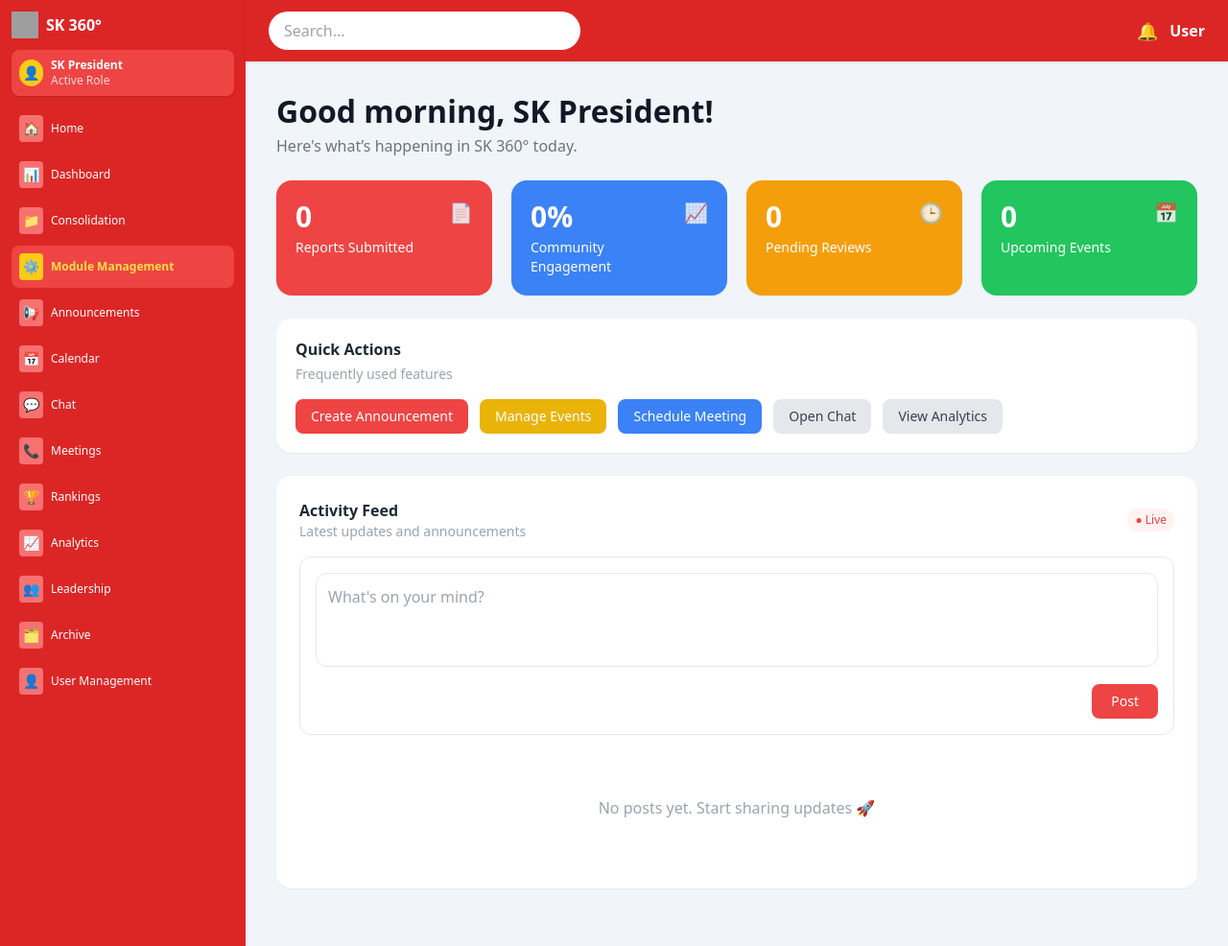
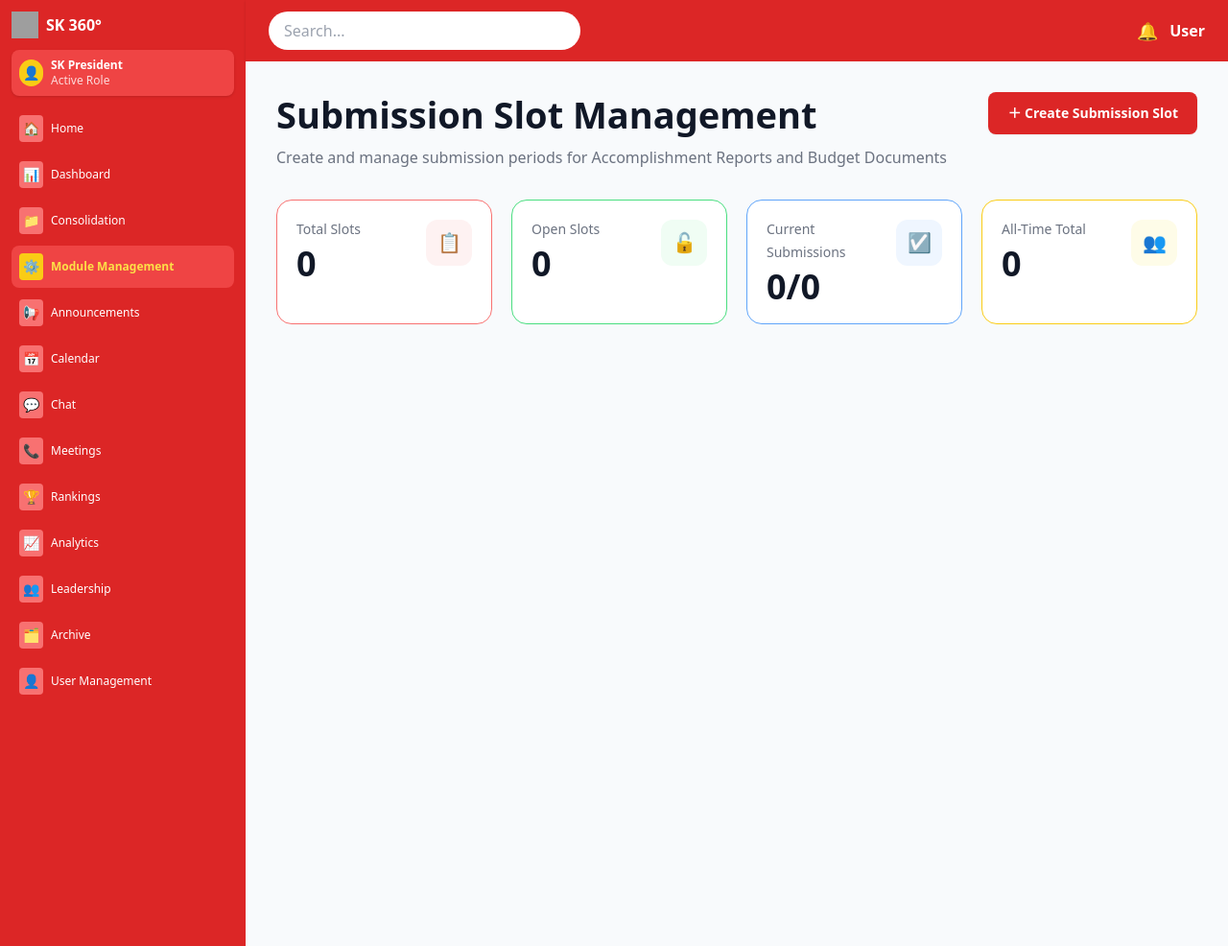
Before and after one commit to Teng05/SK360, a PHP site: page /sk_president/module.php in a window 1280 px wide. Shown: the whole page at 96% size. Run offline with PHP 8.4, Linux system fonts and the light colour scheme; the visitor is signed in with stand-in values (Sample User, id 1); some libraries are stand-ins or nearby versions; grey boxes are pictures that could not be loaded.

Commit message:
fixed module

```diff
--- a/sk_president/module.php
+++ b/sk_president/module.php
@@ -130,112 +130,183 @@ if (!isset($_SESSION['user_id']) || $_SESSION['role'] !== 'sk_president') {
 
         </div>
 
-        <!-- CONTENT -->
-        <main class="flex-1 overflow-y-auto p-8">
+               <!-- CONTENT -->
+        <main class="flex-1 overflow-y-auto p-8 bg-[#f8fafc]">
 
-            <!-- GREETING -->
-            <div class="mb-6">
-                <h2 class="text-[32px] font-bold text-gray-900 leading-tight">Good morning, SK President!</h2>
-                <p class="text-gray-500 mt-1">Here's what’s happening in SK 360° today.</p>
+            <!-- HEADER -->
+            <div class="flex items-start justify-between mb-8">
+                <div>
+                    <h2 class="text-[38px] font-bold text-gray-900 leading-tight">
+                        Submission Slot Management
+                    </h2>
+                    <p class="text-gray-500 mt-2 text-base">
+                        Create and manage submission periods for Accomplishment Reports and Budget Documents
+                    </p>
+                </div>
+
+                <button id="openModalBtn" class="bg-red-600 hover:bg-red-700 text-white px-5 py-3 rounded-lg text-sm font-semibold shadow-sm">
+                       ＋ Create Submission Slot </button>
             </div>
 
-            <!-- CARDS -->
-            <div class="grid grid-cols-4 gap-5 mb-6">
+                <!-- CREATE SUBMISSION SLOT MODAL -->
+    <div id="submissionModal" class="fixed inset-0 bg-black/40 hidden items-center justify-center z-50 px-4">
+        <div class="bg-white w-full max-w-3xl rounded-[24px] border-2 border-blue-500 shadow-2xl p-8 relative">
 
-                <div class="bg-[#ef4444] text-white p-5 rounded-2xl shadow-sm">
-                    <div class="flex justify-between items-start">
-                        <div>
-                            <h3 class="text-3xl font-bold">0</h3>
-                            <p class="text-sm mt-1">Reports Submitted</p>
-                        </div>
-                        <span class="text-xl opacity-80">📄</span>
+            <!-- CLOSE BUTTON -->
+            <button id="closeModalBtn"
+                class="absolute top-4 right-5 text-gray-500 hover:text-red-600 text-2xl font-bold">
+                &times;
+            </button>
+
+            <!-- MODAL HEADER -->
+            <h2 class="text-4xl font-bold text-gray-900 mb-2">
+                Create New Submission Slot
+            </h2>
+            <p class="text-gray-600 mb-8 text-base">
+                Set up a new submission period for SK officials to submit reports
+            </p>
+
+            <!-- FORM -->
+            <form action="" method="POST" class="space-y-6">
+
+                <!-- SUBMISSION TYPE -->
+                <div>
+                    <label class="block text-lg font-semibold text-gray-900 mb-2">
+                        Submission Type
+                    </label>
+                    <input type="text" name="submission_type"
+                        class="w-full h-14 px-4 rounded-xl border border-red-300 bg-red-50 focus:outline-none focus:ring-2 focus:ring-red-400"
+                        value="">
+                </div>
+
+                <!-- SUBMISSION TITLE -->
+                <div>
+                    <label class="block text-lg font-semibold text-gray-900 mb-2">
+                        Submission Title
+                    </label>
+                    <input type="text" name="submission_title"
+                        class="w-full h-14 px-4 rounded-xl border border-red-300 bg-red-50 focus:outline-none focus:ring-2 focus:ring-red-400"
+                        value="">
+                </div>
+
+                <!-- DESCRIPTION -->
+                <div>
+                    <label class="block text-lg font-semibold text-gray-900 mb-2">
+                        Description
+                    </label>
+                    <input type="text" name="description"
+                        class="w-full h-14 px-4 rounded-xl border border-red-300 bg-red-50 focus:outline-none focus:ring-2 focus:ring-red-400"
+                        value="">
+                </div>
+
+                <!-- DATES -->
+                <div class="grid grid-cols-1 md:grid-cols-2 gap-5">
+                    <div>
+                        <label class="block text-lg font-semibold text-gray-900 mb-2">
+                            Start Date
+                        </label>
+                        <input type="date" name="start_date"
+                            class="w-full h-14 px-4 rounded-xl border border-red-300 bg-red-50 focus:outline-none focus:ring-2 focus:ring-red-400">
+                    </div>
+
+                    <div>
+                        <label class="block text-lg font-semibold text-gray-900 mb-2">
+                            End Date
+                        </label>
+                        <input type="date" name="end_date"
+                            class="w-full h-14 px-4 rounded-xl border border-red-300 bg-red-50 focus:outline-none focus:ring-2 focus:ring-red-400">
                     </div>
                 </div>
 
-                <div class="bg-[#3b82f6] text-white p-5 rounded-2xl shadow-sm">
+                <!-- SUBMIT BUTTON -->
+                <button type="submit"
+                    class="w-full bg-red-600 hover:bg-red-700 text-white text-2xl font-bold py-4 rounded-2xl transition">
+                    Create Slot
+                </button>
+
+            </form>
+        </div>
+    </div>
+
+    <script>
+    const openModalBtn = document.getElementById('openModalBtn');
+    const closeModalBtn = document.getElementById('closeModalBtn');
+    const submissionModal = document.getElementById('submissionModal');
+
+    openModalBtn.addEventListener('click', () => {
+        submissionModal.classList.remove('hidden');
+        submissionModal.classList.add('flex');
+    });
+
+    closeModalBtn.addEventListener('click', () => {
+        submissionModal.classList.add('hidden');
+        submissionModal.classList.remove('flex');
+    });
+
+    submissionModal.addEventListener('click', (e) => {
+        if (e.target === submissionModal) {
+            submissionModal.classList.add('hidden');
+            submissionModal.classList.remove('flex');
+        }
+    });
+</script>
+
+            <!-- SUMMARY CARDS -->
+            <div class="grid grid-cols-1 md:grid-cols-2 xl:grid-cols-4 gap-5 mb-10">
+
+                <!-- CARD 1 -->
+                <div class="bg-white rounded-2xl border border-red-400 p-5">
                     <div class="flex justify-between items-start">
                         <div>
-                            <h3 class="text-3xl font-bold">0%</h3>
-                            <p class="text-sm mt-1">Community Engagement</p>
+                            <p class="text-sm text-gray-500 mb-2">Total Slots</p>
+                            <h3 class="text-4xl font-bold text-gray-900 leading-none">0</h3>
                         </div>
-                        <span class="text-xl opacity-80">📈</span>
+                        <div class="w-12 h-12 rounded-xl bg-red-50 flex items-center justify-center text-red-500 text-xl">
+                            📋
+                        </div>
                     </div>
                 </div>
 
-                <div class="bg-[#f59e0b] text-white p-5 rounded-2xl shadow-sm">
+                <!-- CARD 2 -->
+                <div class="bg-white rounded-2xl border border-green-400 p-5">
                     <div class="flex justify-between items-start">
                         <div>
-                            <h3 class="text-3xl font-bold">0</h3>
-                            <p class="text-sm mt-1">Pending Reviews</p>
+                            <p class="text-sm text-gray-500 mb-2">Open Slots</p>
+                            <h3 class="text-4xl font-bold text-gray-900 leading-none">0</h3>
                         </div>
-                        <span class="text-xl opacity-80">🕒</span>
+                        <div class="w-12 h-12 rounded-xl bg-green-50 flex items-center justify-center text-green-500 text-xl">
+                            🔓
+                        </div>
                     </div>
                 </div>
 
-                <div class="bg-[#22c55e] text-white p-5 rounded-2xl shadow-sm">
+                <!-- CARD 3 -->
+                <div class="bg-white rounded-2xl border border-blue-400 p-5">
                     <div class="flex justify-between items-start">
                         <div>
-                            <h3 class="text-3xl font-bold">0</h3>
-                            <p class="text-sm mt-1">Upcoming Events</p>
+                            <p class="text-sm text-gray-500 mb-1">Current</p>
+                            <p class="text-sm text-gray-500 mb-2">Submissions</p>
+                            <h3 class="text-4xl font-bold text-gray-900 leading-none">0/0</h3>
                         </div>
-                        <span class="text-xl opacity-80">📅</span>
-                    </div>
-                </div>
-            </div>
-
-            <!-- QUICK ACTIONS -->
-            <div class="bg-white rounded-2xl p-5 shadow-sm mb-6">
-                <h3 class="font-semibold text-gray-800 mb-1">Quick Actions</h3>
-                <p class="text-sm text-gray-400 mb-4">Frequently used features</p>
-
-                <div class="flex flex-wrap gap-3">
-                    <button class="bg-red-500 hover:bg-red-600 text-white px-4 py-2 rounded-lg text-sm font-medium">
-                        Create Announcement
-                    </button>
-                    <button class="bg-yellow-500 hover:bg-yellow-600 text-white px-4 py-2 rounded-lg text-sm font-medium">
-                        Manage Events
-                    </button>
-                    <button class="bg-blue-500 hover:bg-blue-600 text-white px-4 py-2 rounded-lg text-sm font-medium">
-                        Schedule Meeting
-                    </button>
-                    <button class="bg-gray-200 hover:bg-gray-300 text-gray-700 px-4 py-2 rounded-lg text-sm font-medium">
-                        Open Chat
-                    </button>
-                    <button class="bg-gray-200 hover:bg-gray-300 text-gray-700 px-4 py-2 rounded-lg text-sm font-medium">
-                        View Analytics
-                    </button>
-                </div>
-            </div>
-
-            <!-- ACTIVITY FEED -->
-            <div class="bg-white rounded-2xl p-6 shadow-sm">
-                <div class="flex justify-between items-center mb-4">
-                    <div>
-                        <h3 class="font-semibold text-gray-800">Activity Feed</h3>
-                        <p class="text-sm text-gray-400">Latest updates and announcements</p>
-                    </div>
-                    <span class="text-xs px-2 py-1 rounded-full bg-red-50 text-red-500">● Live</span>
-                </div>
-
-                <!-- POST BOX -->
-                <div class="border border-gray-200 rounded-xl p-4 mb-4">
-                    <textarea
-                        rows="3"
-                        placeholder="What's on your mind?"
-                        class="w-full border border-gray-200 rounded-xl p-3 resize-none focus:outline-none focus:ring-2 focus:ring-red-400"
-                    ></textarea>
-
-                    <div class="flex justify-end mt-3">
-                        <button class="bg-red-500 hover:bg-red-600 text-white px-5 py-2 rounded-lg text-sm font-medium">
-                            Post
-                        </button>
+                        <div class="w-12 h-12 rounded-xl bg-blue-50 flex items-center justify-center text-blue-500 text-xl">
+                            ☑️
+                        </div>
                     </div>
                 </div>
 
-                <!-- EMPTY STATE -->
-                <div class="text-center text-gray-400 py-12">
-                    No posts yet. Start sharing updates 🚀
+                <!-- CARD 4 -->
+                <div class="bg-white rounded-2xl border border-yellow-400 p-5">
+                    <div class="flex justify-between items-start">
+                        <div>
+                            <p class="text-sm text-gray-500 mb-2">All-Time Total</p>
+                            <h3 class="text-4xl font-bold text-gray-900 leading-none">0</h3>
+                        </div>
+                        <div class="w-12 h-12 rounded-xl bg-yellow-50 flex items-center justify-center text-yellow-500 text-xl">
+                            👥
+                        </div>
+                    </div>
                 </div>
+
             </div>
 
         </main>
```
